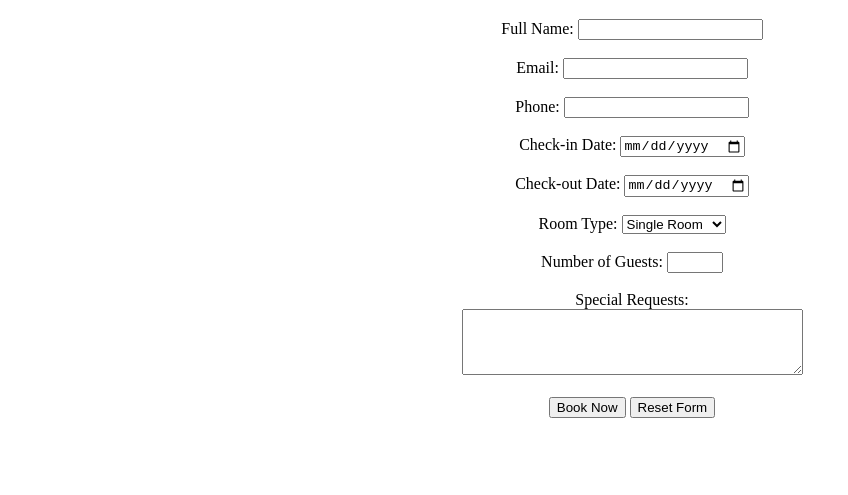
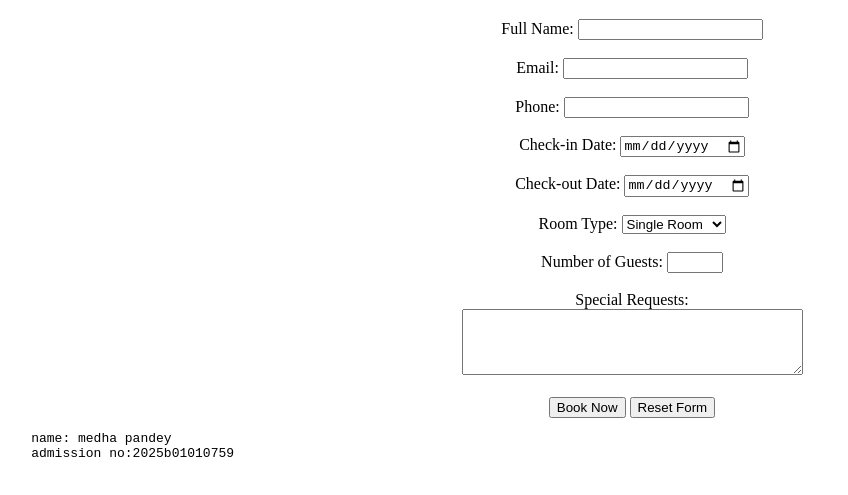
Before and after one commit to medhapandey1/mp, a plain HTML site: page experiment4.html in a window 1280 px wide. Shown: the part 61-556 px from the top of the page, without its empty margins (8-856 px from the left). Drawn offline with Linux system fonts and the light colour scheme.

Commit message:
Update hotel booking form with user info section
Added a new section for user information.

```diff
--- a/experiment4.html
+++ b/experiment4.html
@@ -43,7 +43,10 @@
         <input type="reset" value="Reset Form">
 
     </form>
-
+ <pre>
+    name: medha pandey
+    admission no:2025b01010759
+ </pre>
 </body>
 
 </html>
```
